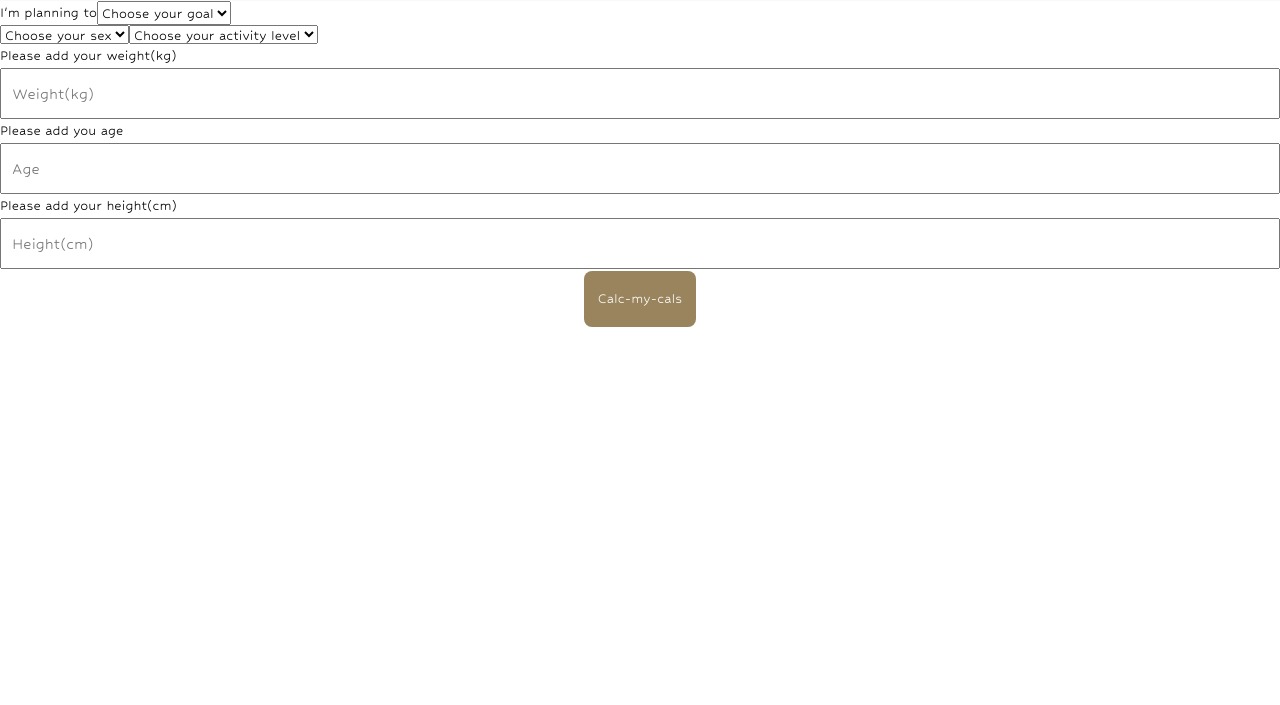
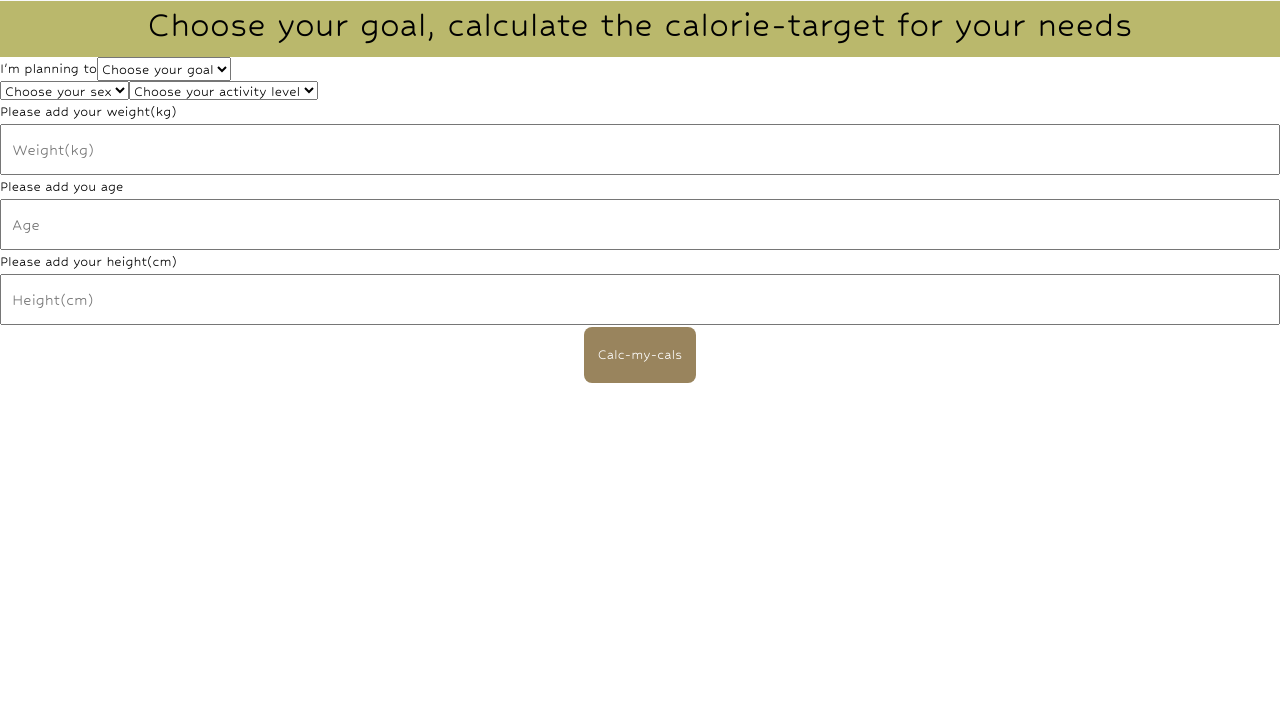
Before and after one commit to VerticalCoot2/EgyRemekVizsga, a website: page public/html/kaloriaszamlalo.html in a window 1280 px wide. Shown: the part 95-800 px from the top of the page. Drawn offline with Linux system fonts and the light colour scheme.

Commit message:
köszöntés a számlálónál

```diff
--- a/public/css/style.css
+++ b/public/css/style.css
@@ -23,6 +23,11 @@ div
 .oszlop
 {
     flex-direction: column;
+}
+
+#calcKoszon
+{
+    background-color: #bab86c;
 }
 
 .sticky
--- a/public/html/kaloriaszamlalo.html
+++ b/public/html/kaloriaszamlalo.html
@@ -40,7 +40,9 @@
         </div>
       </div>
     </nav>
-
+  <div id="calcKoszon" class="center">
+    <h1>Choose your goal, calculate the calorie-target for your needs</h1>
+  </div>
   <div class="oszlop">
     <div>
       <label for="szelect">I'm planning to</label>
```
